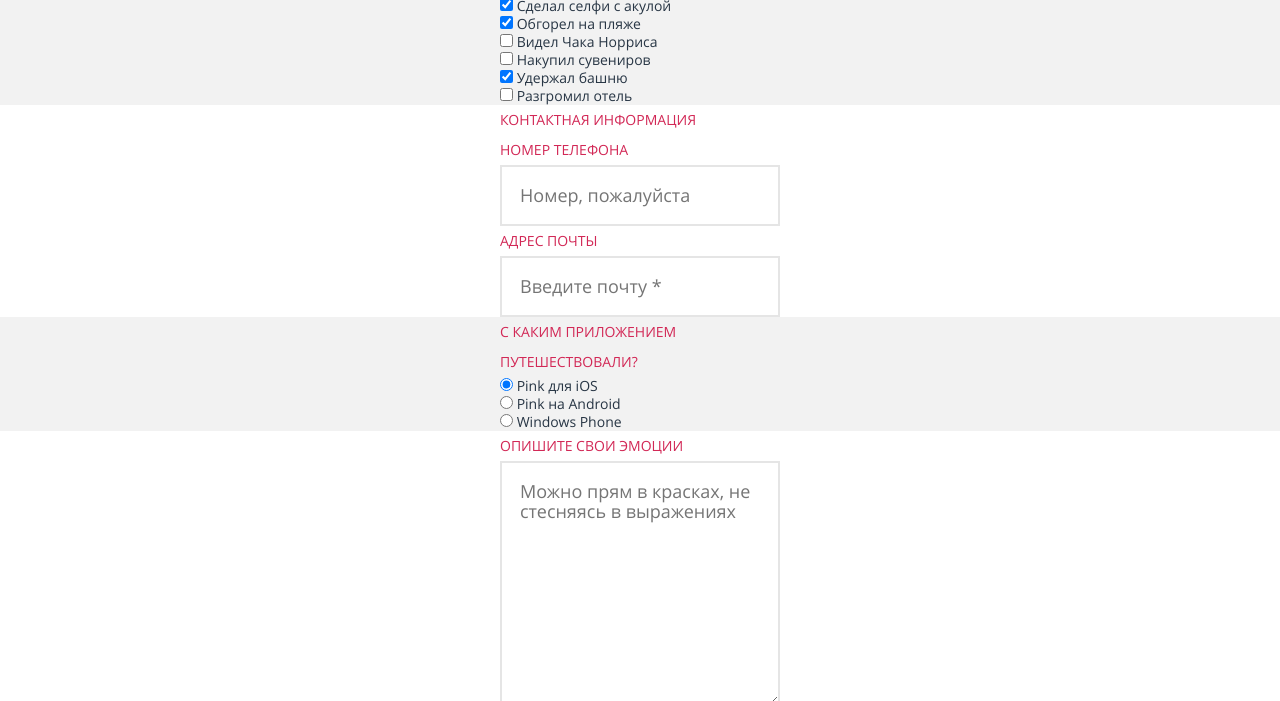
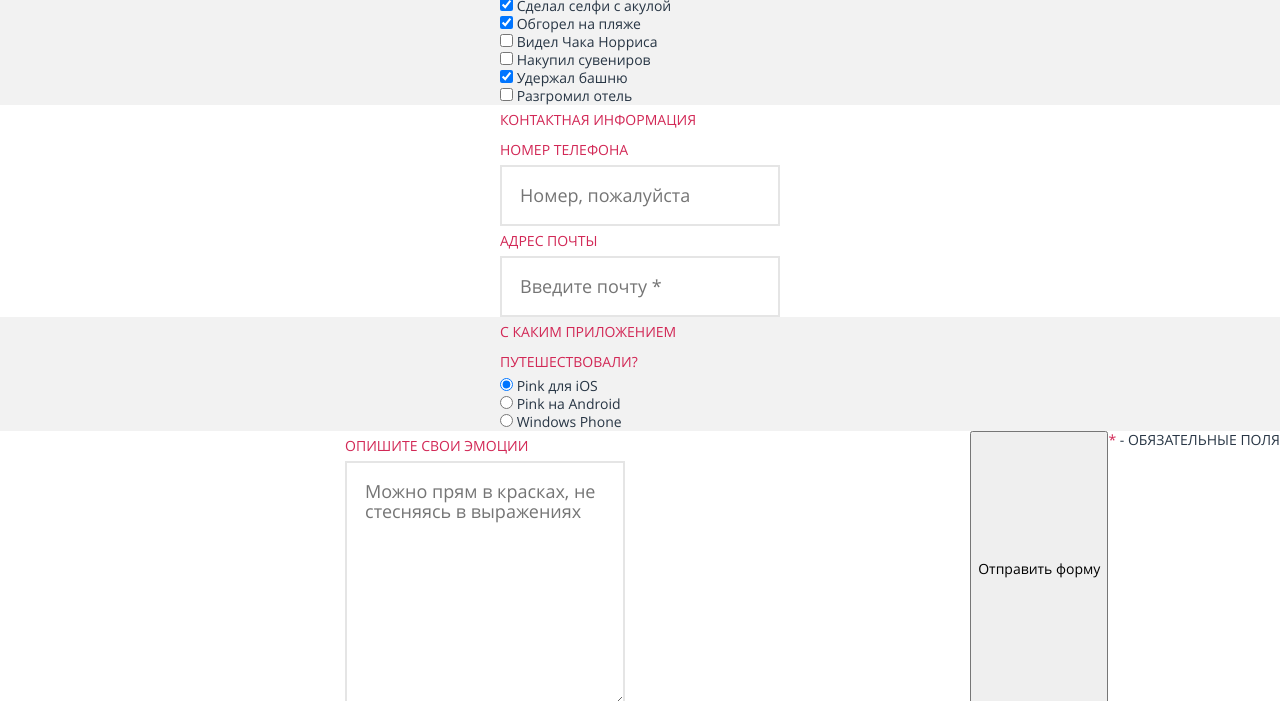
Before and after one commit to MasterOfMenace/pink, a website: page source/form.html in a window 1280 px wide. Shown: the part 741-1442 px from the top of the page. Drawn offline with nearby package versions, Linux system fonts and the light colour scheme; files that its build step writes are made by us from their sources.

Commit message:
edit form.scss

```diff
--- a/source/sass/form/form.scss
+++ b/source/sass/form/form.scss
@@ -1,8 +1,9 @@
 .form {
   width: 100%;
   display: flex;
-  flex-direction: column;
-  align-items: center;
+  flex-direction: row;
+  flex-wrap: wrap;
+  // align-items: center;
 }
 
 .form__fieldset-wrapper {
@@ -18,6 +19,7 @@
   display: flex;
   flex-direction: column;
   width: 280px;
+  margin: 0 auto;
   padding: 0;
 }
 
```
